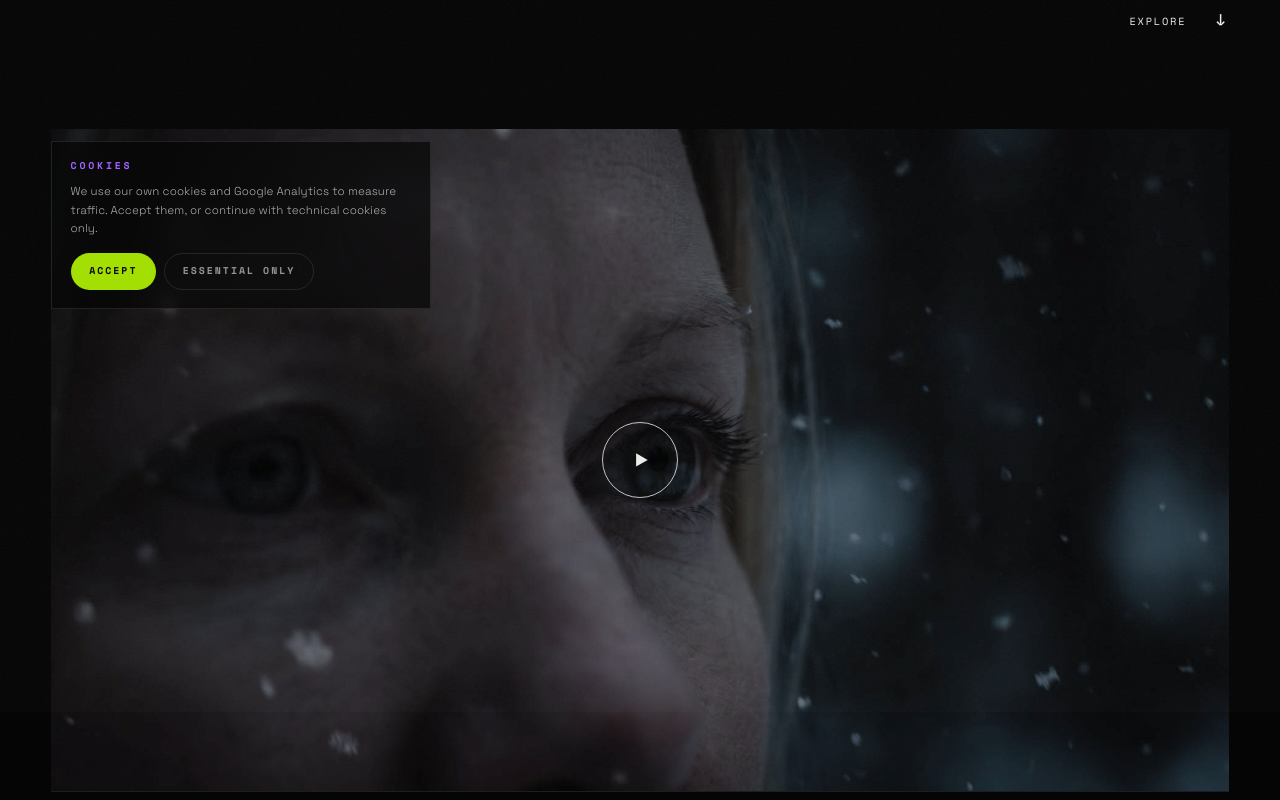
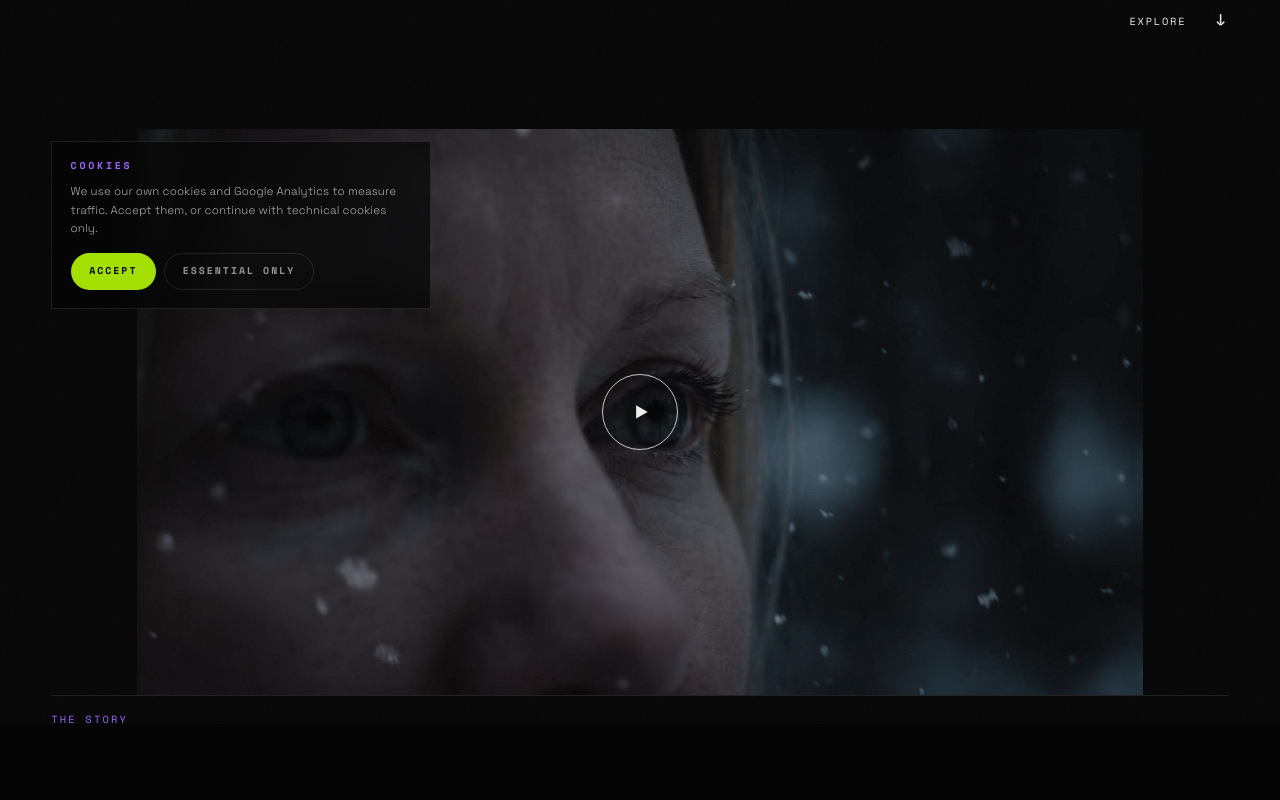
Before and after one commit to iabarcelona2025/hyprframe_v2, a website: page project-deep.html in a window 1280 px wide. Shown: the part 440-1240 px from the top of the page. Drawn offline with nearby package versions, Linux system fonts and the light colour scheme.

Commit message:
Reducir video player un 10% y un 5% más en las 10 páginas de Generated
node-player pasa de 100% a 90% de ancho (aspect-ratio 16:9 lo escala en alto también) y luego otro 5% sobre 90% → 85.5%, centrado con margin-inline auto. Bump de generated.css a v=17 en las 10 páginas.

Co-authored-by: arena-agent <297053741+arena-agent@users.noreply.github.com>

```diff
--- a/generated.css
+++ b/generated.css
@@ -105,7 +105,7 @@ body.menu-open .menu-overlay a { visibility: visible; }
     font: 700 clamp(3rem, 8vw, 8rem)/0.98 var(--font-head); /* 800 → 700 (25/09/2026) */
     letter-spacing: 0.025em; text-transform: uppercase;
 }
-.node-player { position: relative; aspect-ratio: 16 / 9; background: #000; overflow: hidden; }
+.node-player { position: relative; aspect-ratio: 16 / 9; width: 85.5%; margin-inline: auto; background: #000; overflow: hidden; } /* 90% → 85.5% (27/09/2026) · 5% más de reducción sobre el 90% */
 .node-player > img {
     width: 100%; height: 100%; object-fit: cover;
     filter: grayscale(0.35) saturate(0.8) brightness(0.8);
--- a/project-deep.html
+++ b/project-deep.html
@@ -52,7 +52,7 @@
         <link rel="preconnect" href="https://fonts.gstatic.com" crossorigin />
         <link href="https://fonts.googleapis.com/css2?family=Montserrat:ital,wght@0,600;0,700;0,800;1,700;1,800&family=Syne:wght@600;700;800&family=Space+Grotesk:wght@300;400;500;600;700&family=Space+Mono:wght@400;700&display=swap" rel="stylesheet" />
         <link rel="stylesheet" href="styles.css?v=36" />
-        <link rel="stylesheet" href="generated.css?v=15" />
+        <link rel="stylesheet" href="generated.css?v=17" />
     </head>
     <body>
         <a class="skip-link" href="#main">Skip to content</a>
```
Also changed, not shown: project-asics.html (+1 -1 lines), project-distant.html (+1 -1 lines), project-exit.html (+1 -1 lines), project-farewell.html (+1 -1 lines), project-iad.html (+1 -1 lines), project-node.html (+1 -1 lines), project-polestar5.html (+1 -1 lines), project-ryuu.html (+1 -1 lines), project-stained.html (+1 -1 lines).
